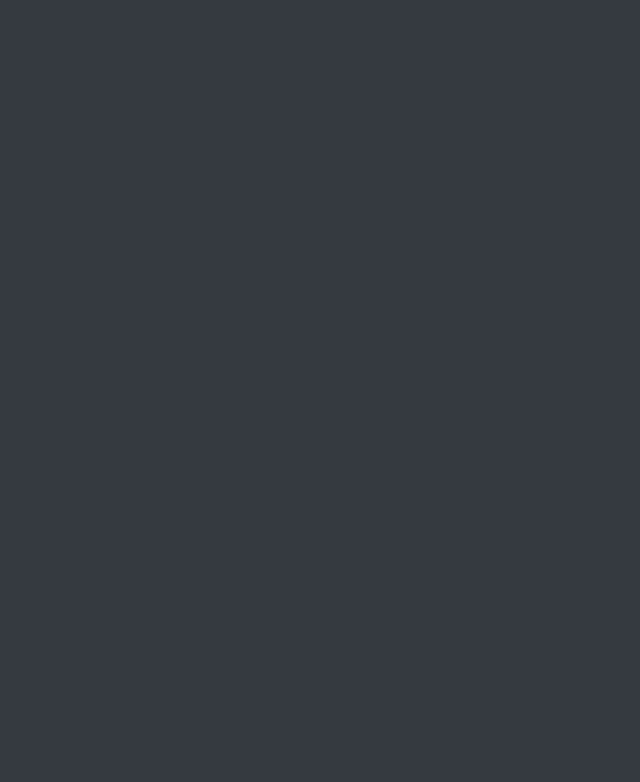
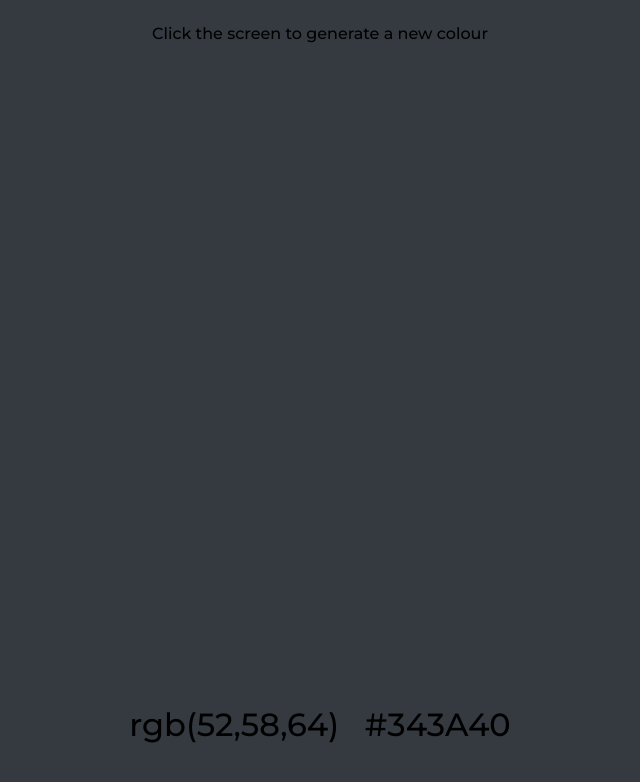
Before and after one commit to benwpinner/rando-colour-generator-react, a React (Create React App) app: page / in a window 1280 px wide. Shown: the top 782 px of the page, without its empty margins (320-960 px from the left). Built offline with nearby package versions, Linux system fonts and the light colour scheme.

Commit message:
Added generator message and colour codes

```diff
--- a/public/index.html
+++ b/public/index.html
@@ -15,6 +15,12 @@
       user's mobile device or desktop. See https://developers.google.com/web/fundamentals/web-app-manifest/
     -->
     <link rel="manifest" href="%PUBLIC_URL%/manifest.json" />
+    <link rel="preconnect" href="https://fonts.googleapis.com" />
+    <link rel="preconnect" href="https://fonts.gstatic.com" crossorigin />
+    <link
+      href="https://fonts.googleapis.com/css2?family=Montserrat:wght@100;200;300;500;700;900&display=swap"
+      rel="stylesheet"
+    />
     <!--
       Notice the use of %PUBLIC_URL% in the tags above.
       It will be replaced with the URL of the `public` folder during the build.
--- /dev/null
+++ b/src/App.css
@@ -0,0 +1,5 @@
+.app {
+  position: relative;
+  height: 100%;
+  font-family: Montserrat, sans-serif;
+}
--- a/src/App.tsx
+++ b/src/App.tsx
@@ -1,3 +1,4 @@
+import './App.css';
 import { MouseEventHandler, useState } from 'react';
 import colourous, { Colour } from './colourous';
 import Generator from './components/generator';
@@ -7,20 +8,39 @@ const initialColour: Colour = {
   hex: ['34', '3A', '40'],
 };
 
+const generateNewColour = (): Colour => {
+  const colour = colourous.generateRandomColour();
+  colour.luminance = colourous.calculateLuminance(colour.rgb);
+  if (colour.luminance === undefined) console.log(colour);
+  [colour.tints, colour.shades] =
+    colourous.calculateVariationsAndContrasts(colour);
+  return colour;
+};
+
 const App = () => {
   const [colour, setColour] = useState<Colour>(initialColour);
 
   const onClick: MouseEventHandler = (e) => {
     const target = e.target as Element;
-    if (target.classList) setColour(colourous.generateRandomColour());
+    if (target.classList) setColour(generateNewColour());
   };
 
+  // const onKeyUp = (e: KeyboardEvent) => {
+  //   console.log(e.code);
+  //   if (e.code === 'Space') setColour(generateNewColour());
+  // };
+
+  // window.addEventListener('keyup', onKeyUp);
+
+  if (!colour.luminance)
+    colour.luminance = colourous.calculateLuminance(colour.rgb);
+
+  if (!colour.tints || !colour.shades)
+    [colour.tints, colour.shades] =
+      colourous.calculateVariationsAndContrasts(colour);
+
   return (
-    <div
-      className='app'
-      onClick={onClick}
-      style={{ height: '100%', position: 'relative' }}
-    >
+    <div className='app' onClick={onClick}>
       <Generator colour={colour} />
     </div>
   );
--- a/src/colourous.ts
+++ b/src/colourous.ts
@@ -130,6 +130,20 @@ class Colourous {
         'One or more of the rgb values are outside the accepted range. Each number must be within 0-255'
       );
     return `rgb(${colour.map((val) => this._round(+val)).join(`,`)})`;
+  }
+
+  /**
+   * Converts a list of hex hue values, to a string of format `#3fa314`
+   * @param {string[]} colour The list of hue values to convert to a string
+   * @returns {string} The hex string
+   * @author Ben Pinner
+   */
+  getHexFromHueList(colour: string[]): string {
+    if (colour.find((val) => !val.match(/^[0-9a-fA-F][0-9a-fA-F]$/)))
+      throw new Error(
+        'One or more of the rgb values are outside the accepted range. Each number must be within 0-255'
+      );
+    return `#${colour.join('')}`;
   }
 
   /**
@@ -352,8 +366,10 @@ class Colourous {
   calculateVariationsAndContrasts(colour: Colour): Colour[][] {
     const [shades, tints] = this.generateShadesTints(colour.rgb);
 
+    console.log('loop');
+
     shades.forEach((shade) => {
-      if (colour.luminance && shade.luminance) {
+      if (colour.luminance !== undefined && shade.luminance !== undefined) {
         shade.contrast = this.calculateContrastRatio([colour, shade]);
       } else {
         throw new Error('luminance was undefined');
@@ -361,7 +377,7 @@ class Colourous {
     });
 
     tints.forEach((tint) => {
-      if (colour.luminance && tint.luminance) {
+      if (colour.luminance !== undefined && tint.luminance !== undefined) {
         tint.contrast = this.calculateContrastRatio([colour, tint]);
       } else {
         throw new Error('luminance was undefined');
--- /dev/null
+++ b/src/components/colour-codes.css
@@ -0,0 +1,3 @@
+.colour-codes__code {
+  cursor: pointer;
+}
--- /dev/null
+++ b/src/components/colour-codes.tsx
@@ -0,0 +1,36 @@
+import './colour-codes.css';
+import { MouseEventHandler } from 'react';
+import colourous, { Colour } from '../colourous';
+
+interface ColourCodesProps {
+  colour: Colour;
+}
+
+const ColourCodes: React.FC<ColourCodesProps> = ({ colour: { rgb, hex } }) => {
+  const onCodeClick: MouseEventHandler = (e) => {
+    const target = e.target as HTMLElement;
+    e.stopPropagation();
+    if (target.classList.contains('colour-codes__code'))
+      navigator.clipboard.writeText(target.innerText);
+  };
+
+  return (
+    <div className='colour-codes'>
+      <span
+        onClick={onCodeClick}
+        className='colour-codes__code colour-codes__code--rgb'
+      >
+        {colourous.getRGBFromHueList(rgb)}
+      </span>
+      &nbsp;&nbsp;&nbsp;
+      <span
+        onClick={onCodeClick}
+        className='colour-codes__code colour-codes__code--hex'
+      >
+        {colourous.getHexFromHueList(hex)}
+      </span>
+    </div>
+  );
+};
+
+export default ColourCodes;
--- a/src/components/generator.css
+++ b/src/components/generator.css
@@ -1,3 +1,16 @@
 .generator {
   height: 100%;
+  display: flex;
+  flex-direction: column;
+  align-items: center;
+  justify-content: space-between;
+  padding: 2.4rem 0 5.6rem;
 }
+
+.generator__instructions {
+  font-size: 1.6rem;
+}
+
+.generator__codes {
+  font-size: 3.2rem;
+}
--- a/src/components/generator.tsx
+++ b/src/components/generator.tsx
@@ -1,5 +1,6 @@
 import './generator.css';
 import colourous, { Colour } from '../colourous';
+import ColourCodes from './colour-codes';
 
 interface GeneratorProps {
   colour: Colour;
@@ -8,7 +9,16 @@ interface GeneratorProps {
 const Generator: React.FC<GeneratorProps> = ({ colour }) => {
   const rgb = colourous.getRGBFromHueList(colour.rgb);
 
-  return <div className='generator' style={{ backgroundColor: rgb }}></div>;
+  return (
+    <div className='generator' style={{ backgroundColor: rgb }}>
+      <span className='generator__instructions'>
+        Click the screen to generate a new colour
+      </span>
+      <span className='generator__codes'>
+        <ColourCodes colour={colour} />
+      </span>
+    </div>
+  );
 };
 
 export default Generator;
```
Also changed, not shown: src/components/variations.css (added, +10 -0 lines), src/components/variations.tsx (added, +12 -0 lines).
